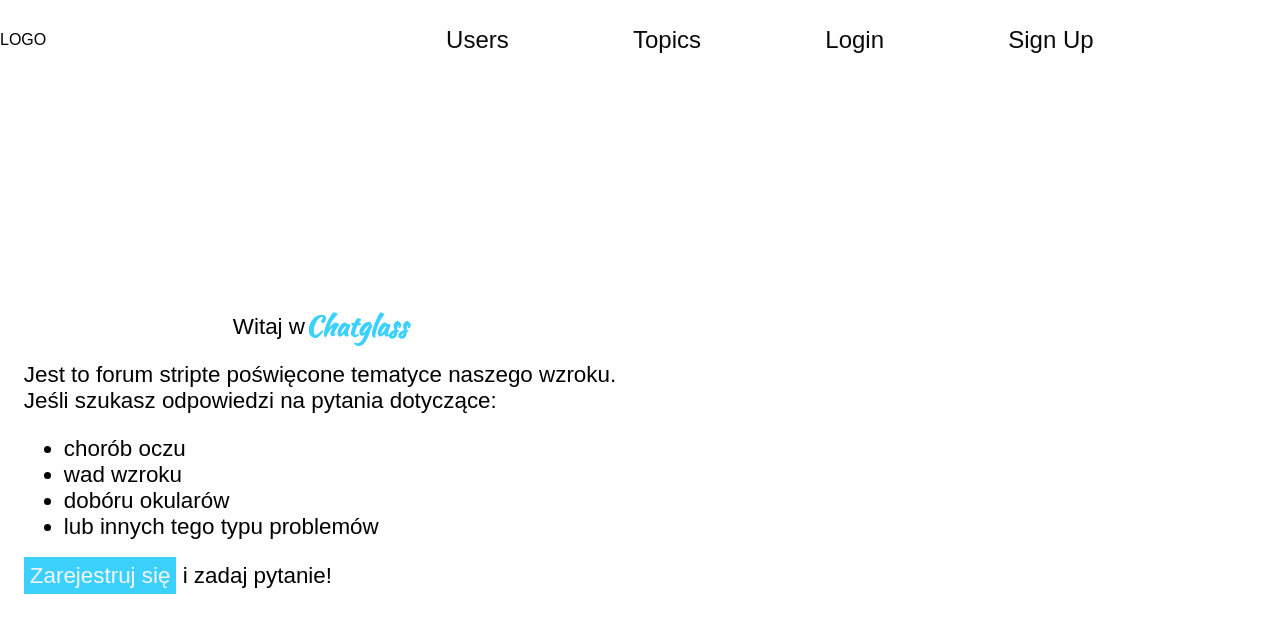
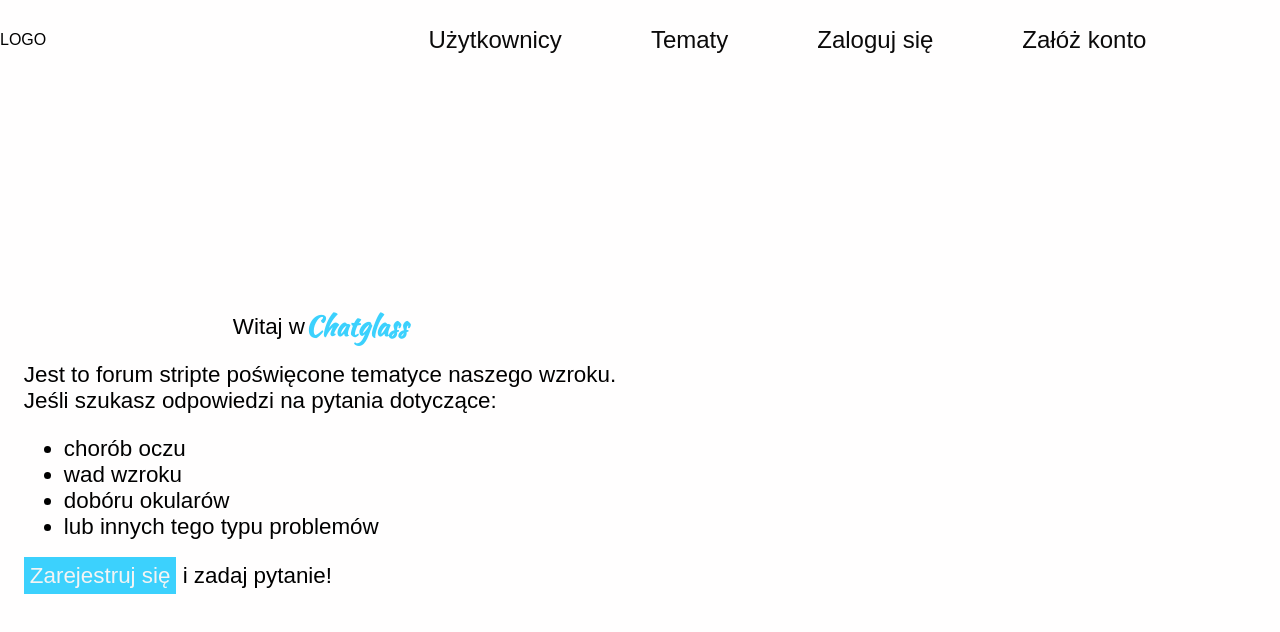
Before and after one commit to patrykRomaniuk/Successity, a React (Create React App) app in the folder client/: page / in a window 1280 px wide. Shown: the top 632 px of the page. Built offline with nearby package versions, Linux system fonts and the light colour scheme; no server answers; a web font is replaced by a local one.

Commit message:
Changed from english words to polish

```diff
--- a/client/src/components/Navbar.js
+++ b/client/src/components/Navbar.js
@@ -17,33 +17,33 @@
 
             <div className="nav-links">
 
-                <Link to="/users" className="href__style__remove nav__link">Users</Link>
+                <Link to="/users" className="href__style__remove nav__link">Użytkownicy</Link>
 
-                <Link to="/topics" className="href__style__remove nav__link">Topics</Link>
+                <Link to="/topics" className="href__style__remove nav__link">Tematy</Link>
 
                 <Link
                 to="/login"
                 className="href__style__remove nav__link"
                  style={{ display: isAuthenticated ? 'none' : 'block' }}>
-                     Login
+                     Zaloguj się
                 </Link>
 
                 <Link
                 to="/register"
                 className="href__style__remove nav__link"
                 style={{ display: isAuthenticated ? 'none' : 'block' }}>
-                    Sign Up
+                    Załóż konto
                 </Link>
 
                 <Link to="/account" className="href__style__remove nav__link"
                  style={{ display: isAuthenticated ? 'block' : 'none' }}>
-                    Account <i className="fas fa-user"></i>
+                    Profil <i className="fas fa-user"></i>
                 </Link>
 
                 <Link to="/login" className="href__style__remove nav__link"
                 onClick={() => logOut()}
                 style={{ display: isAuthenticated ? 'block' : 'none' }}>
-                    Log Out <i className="fas fa-sign-out-alt"></i>
+                    Wyloguj się <i className="fas fa-sign-out-alt"></i>
                 </Link>
 
                 <div className="hamburger-wrapper">
@@ -75,14 +75,14 @@
                      className="sidebar-link"
                      to="/users"
                      onClick={() => setSidebar(false)}
-                     >Users
+                     >Użytkownicy
                      </Link>
 
                     <Link
                     className="sidebar-link"
                      to="/topics"
                      onClick={() => setSidebar(false)}>
-                         Topics
+                         Tematy
                     </Link>
 
                     <Link
@@ -91,7 +91,7 @@
                     onClick={() => setSidebar(false)}
                     style={{ display: isAuthenticated ? 'block' : 'none' }}
                     >
-                        Account
+                        Profil
                     </Link>
 
                     <Link
@@ -103,7 +103,7 @@
                     }}
                     style={{ display: isAuthenticated ? 'block' : 'none' }}
                     >
-                        Log Out
+                        Wyloguj się
                     </Link>
 
                     <Link
@@ -112,7 +112,7 @@
                     onClick={() => setSidebar(false)}
                     style={{ display: isAuthenticated ? 'none' : 'block' }}
                     >
-                        Login
+                        Zaloguj się
                     </Link>
 
                     <Link
@@ -120,7 +120,7 @@
                     to="/register"
                     onClick={() => setSidebar(false)}
                     style={{ display: isAuthenticated ? 'none' : 'block' }}
-                    >Sign Up
+                    >Załóż konto
                     </Link>
                 </div>
             </div>
```
